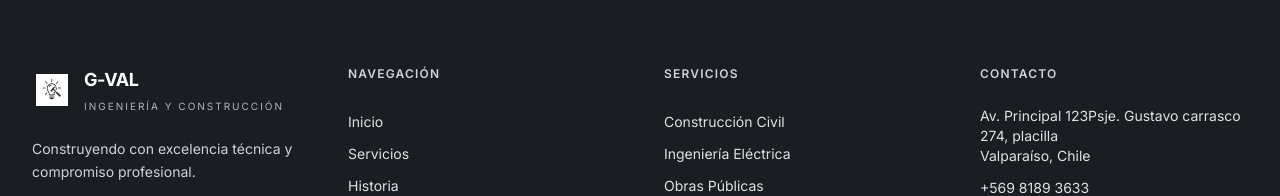
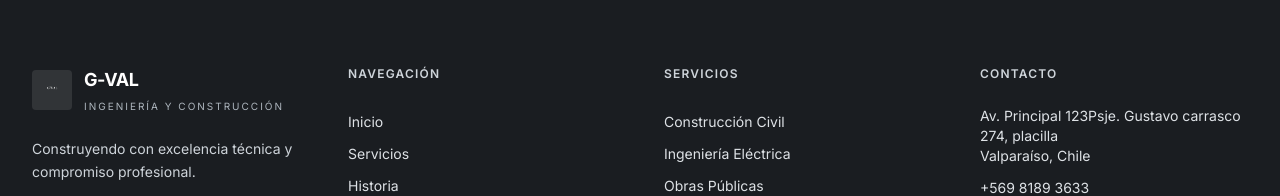
Before and after one commit to DanielP0107/gval-website, a React (Vite) app: page / in a window 1280 px wide. Shown: the part 5388-5584 px from the top of the page. Built offline with nearby package versions, Linux system fonts and the light colour scheme.

Commit message:
Update Footer.tsx

```diff
--- a/src/components/Footer.tsx
+++ b/src/components/Footer.tsx
@@ -1,5 +1,5 @@
 import { FiInstagram, FiLinkedin, FiMail } from 'react-icons/fi'
-import logoGval from '../assets/logo1.png'
+import logoGval from '../assets/logo blanco g-val.png'
 const Footer = () => {
   return (
     <footer className="bg-primary-900 text-white">
@@ -8,7 +8,7 @@ const Footer = () => {
           {/* Logo */}
           <div className="space-y-6">
             <div className="flex items-center space-x-3">
-              <div className="w-10 h-10  rounded flex items-center justify-center p-1">
+              <div className="w-10 h-10 bg-white/10 rounded flex items-center justify-center p-1">
                 <img src={logoGval} alt="G-Val" className="w-8 h-8 object-contain" />
               </div>
               <div className="leading-tight">
@@ -19,12 +19,11 @@ const Footer = () => {
             <p className="text-primary-400 text-sm leading-relaxed">
               Construyendo con excelencia técnica y compromiso profesional.
             </p>
-
-             <div className="flex space-x-3">
+            <div className="flex space-x-3">
               {[
-              { icon: FiInstagram, href: '#' },
+                { icon: FiInstagram, href: '#' },
                 { icon: FiLinkedin, href: '#' },
-                { icon: FiMail, href: 'danieljpr1997@gmail.com' },
+                { icon: FiMail, href: 'mailto:contacto@gvalingenieria.com' },
               ].map((social, idx) => (
                 <a
                   key={idx}
@@ -35,7 +34,6 @@ const Footer = () => {
                 </a>
               ))}
             </div>
-
           </div>
           {/* Links */}
           <div>
```
